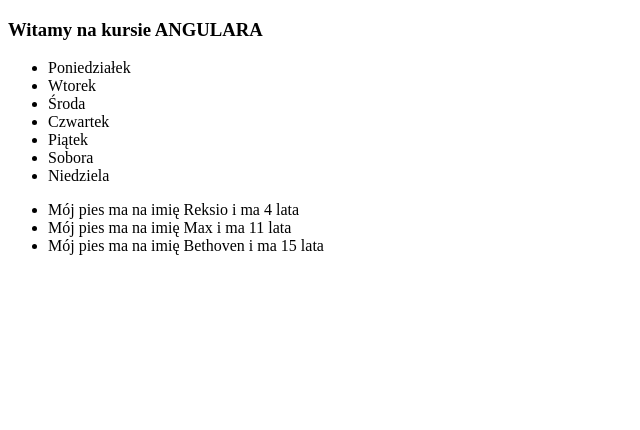
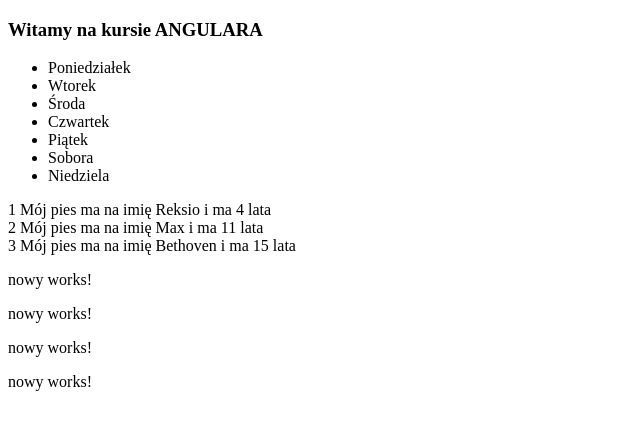
Before and after one commit to slawkolearn/KursAngulara-Udemy, an Angular app in the folder Projects/funWithGettingDataInAngular/: page / in a window 1280 px wide. Shown: the top 430 px of the page, without its empty margins (0-640 px from the left). Built offline with nearby package versions, Linux system fonts and the light colour scheme.

Commit message:
More options for ngFor* - see the funWithGettingDataInAngular

```diff
--- a/Projects/funWithGettingDataInAngular/src/app/app.component.html
+++ b/Projects/funWithGettingDataInAngular/src/app/app.component.html
@@ -10,8 +10,8 @@
   </li>
 </ul>
 
-<ul>
-  <li *ngFor='let dog of dogs'>
-    Mój pies ma na imię {{ dog.name }} i ma {{ dog.age }} lata
-  </li>
-</ul>
+<div *ngFor='let dog of dogs; let i = index'>
+  {{ i + 1 }} Mój pies ma na imię {{ dog.name }} i ma {{ dog.age }} lata
+</div>
+
+<app-nowy *ngFor="let i of [1, 2, 3, 4]"></app-nowy>
--- a/Projects/funWithGettingDataInAngular/src/app/app.module.ts
+++ b/Projects/funWithGettingDataInAngular/src/app/app.module.ts
@@ -2,10 +2,12 @@
 import { NgModule } from '@angular/core';
 
 import { AppComponent } from './app.component';
+import { NowyComponent } from './nowy/nowy.component';
 
 @NgModule({
   declarations: [
-    AppComponent
+    AppComponent,
+    NowyComponent
   ],
   imports: [
     BrowserModule
--- /dev/null
+++ b/Projects/funWithGettingDataInAngular/src/app/nowy/nowy.component.html
@@ -0,0 +1 @@
+<p>nowy works!</p>
--- /dev/null
+++ b/Projects/funWithGettingDataInAngular/src/app/nowy/nowy.component.ts
@@ -0,0 +1,15 @@
+import { Component, OnInit } from '@angular/core';
+
+@Component({
+  selector: 'app-nowy',
+  templateUrl: './nowy.component.html',
+  styleUrls: ['./nowy.component.css']
+})
+export class NowyComponent implements OnInit {
+
+  constructor() { }
+
+  ngOnInit() {
+  }
+
+}
```
Also changed, not shown: Projects/funWithGettingDataInAngular/src/app/nowy/nowy.component.css (added).
